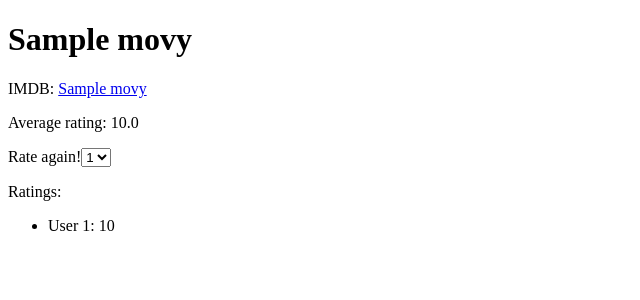
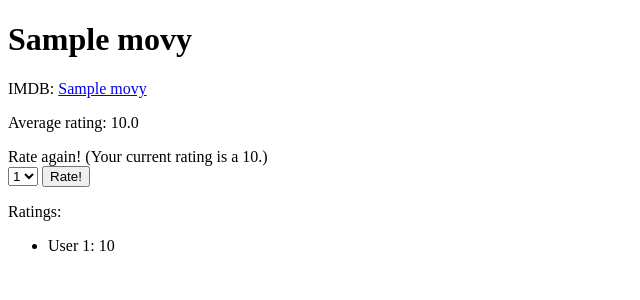
Before and after one commit to adobs/ratings, a Flask app: page /movie/1 in a window 1280 px wide. Shown: the top 300 px of the page, without its empty margins (0-640 px from the left). Run offline with Flask 2, Linux system fonts and the light colour scheme; the visitor is signed in with stand-in values (Sample User, id 1); tables that the repository leaves empty hold one stand-in row (values such as "Sample post").

Commit message:
working on rating movies

```diff
--- a/server.py
+++ b/server.py
@@ -22,6 +22,10 @@ def index():
 
     return render_template("home.html")
 
+
+################ MOVIE AND USER LISTS/INFO ROUTES ################
+
+
 @app.route("/users")
 def user_list():
     """Show list of users"""
@@ -34,31 +38,41 @@ def user_list():
 def show_user_info(user_id):
     """Show info for a particular user"""
 
+    #get the user object out of the database and pull out all the info
+    #it turns out we didn't need to pull out (d'oh!)
     user = db.session.query(User).filter(User.user_id == user_id).one()
     fname = user.fname
     lname = user.lname
     email = user.email
     age = user.age
     zipcode = user.zipcode
+
+    #get all of the user's previous ratings
     ratings = (db.session.query(Movie.title, Rating.score)
                          .join(Rating)
                          .filter(Rating.user_id == user_id)
                          .all())
 
+    #display user info page
     return render_template("user-info.html", user_id=user_id, fname=fname,
                            lname=lname, email=email, age=age, zipcode=zipcode,
                            ratings=ratings)
+
 
 @app.route("/movies")
 def movie_list():
     """Show list of movies"""
 
+    #get movie titles and id's out of the database
     movies = (db.session.query(Movie.title, Movie.movie_id)
                         .order_by(Movie.title)
                         .all())
 
+    #deal with encoding (accented characters are the issue here)
     for title, movie_id in movies:
         title = title.encode("latin-1")
+
+    #display movie list page
     return render_template("movies.html", movies=movies)
 
 
@@ -66,9 +80,14 @@ def movie_list():
 def show_movie_info(movie_id):
     """Show info for a particular movie"""
 
+    #retrieve the movie object given the movie id
     movie = db.session.query(Movie).filter(Movie.movie_id == movie_id).one()
+
+    #calculate average rating
     avg_rating = (db.session.query(db.func.avg(Rating.score))
                            .filter(Rating.movie_id == movie_id).one())[0]
+
+    #get user's previous rating, if any
     users_rating = (db.session.query(Rating.score)
                               .filter(Rating.user_id ==
                                       session.get("user_id", None))
@@ -76,16 +95,67 @@ def show_movie_info(movie_id):
     if users_rating:
         users_rating = users_rating[0]
 
+    #get a list of all ratings for this movie
     ratings = (db.session.query(User.user_id, Rating.score)
                          .join(Rating)
                          .filter(Rating.movie_id == movie_id)
                          .order_by(User.user_id)
                          .all())
 
+    #display the movie info page
     return render_template("movie-info.html", movie=movie,
                                               users_rating=users_rating,
                                               avg_rating=avg_rating,
                                               ratings=ratings)
+
+
+############################ RATING ROUTES ############################
+
+
+@app.route("/update-rating/<int:movie_id>", methods=["POST"])
+def update_rating(movie_id):
+    """Update logged-in user's rating of given movie"""
+
+    #get the rating from the form
+    score = request.form.get("rating")
+
+    #retrieve the old rating record from the database
+    old_rating_object = (db.session.query(Rating)
+                                   .filter(Rating.user_id ==
+                                           session["user_id"],
+                                           Rating.movie_id == movie_id)
+                                   .one())
+
+    #update the rating
+    old_rating_object.score = score
+
+    #push the change to the database
+    db.session.commit()
+
+    #stay on the movie info page
+    return redirect("/movie/" + str(movie_id))
+
+
+@app.route("/rate/<int:movie_id>", methods=["POST"])
+def rate_movie(movie_id):
+    """Add logged-in user's rating for given movie"""
+
+    #get the rating from the form
+    score = request.form.get("rating")
+
+    #create a new record and add it to the queue
+    new_rating = Rating(movie_id=movie_id, user_id=session["user_id"],
+                        score=score)
+    db.session.add(new_rating)
+
+    #commit changes
+    db.session.commit()
+
+    #reload movie page including new rating
+    return redirect("/movie/" + str(movie_id))
+
+
+################ LOGIN, LOGOUT, AND REGISTRATION ROUTES ################
 
 
 @app.route("/registration")
@@ -185,6 +255,7 @@ def log_out():
         session.clear()
         flash(message.format(name=fname))
 
+    #go back to the homepage
     return redirect("/")
 
 
--- a/templates/movie-info.html
+++ b/templates/movie-info.html
@@ -8,18 +8,28 @@
 
 <p>IMDB: <a href="{{ movie.imdb_url }}">{{ movie.title }}</a></p>
 <p>Average rating: {{ "%.1f"|format(avg_rating) }}</p>
+
+{# if user is logged in, give them an option to rate or update their #}
+{# previous rating #}
+{% if session.get("user_id") %}
+
+  {# if they rated the movie previously, give them an update form#}
   {% if users_rating %}
     <form method="POST" action="/update-rating/{{ movie.movie_id }}">
-     <label>Rate again!<select name="rating" default="{{ users_rating }}">
+      <label>Rate again! (Your current rating is a {{ users_rating }}.)
+        <br>
+        <select name="rating">
           <option value="1">1
           <option value="2">2
           <option value="3">3
           <option value="4">4
           <option value="5">5
         </select>
+        <input type="submit" value="Rate!">
       </label>
     </form>
 
+  {# otherwise, give them a rating form #}
   {% else %}
      <form method="POST" action="/rate/{{ movie.movie_id }}">
        <label>Rate!  <select name="rating">
@@ -29,8 +39,14 @@
           <option value="4">4
           <option value="5">5
         </select>
+        <input type="submit" value="Rate!">
       </label>
     </form>
+  {% endif %}
+
+{# if the user isn't logged in, give them the option to do so so they can rate #}
+{% else %}
+<p><a href="/login">Login</a>/<a href="/registration">Register</a> to rate!</p>
 {% endif %}
 
 <p>Ratings:</p>
```
Lines whose indentation alone changed are shown as unchanged.
